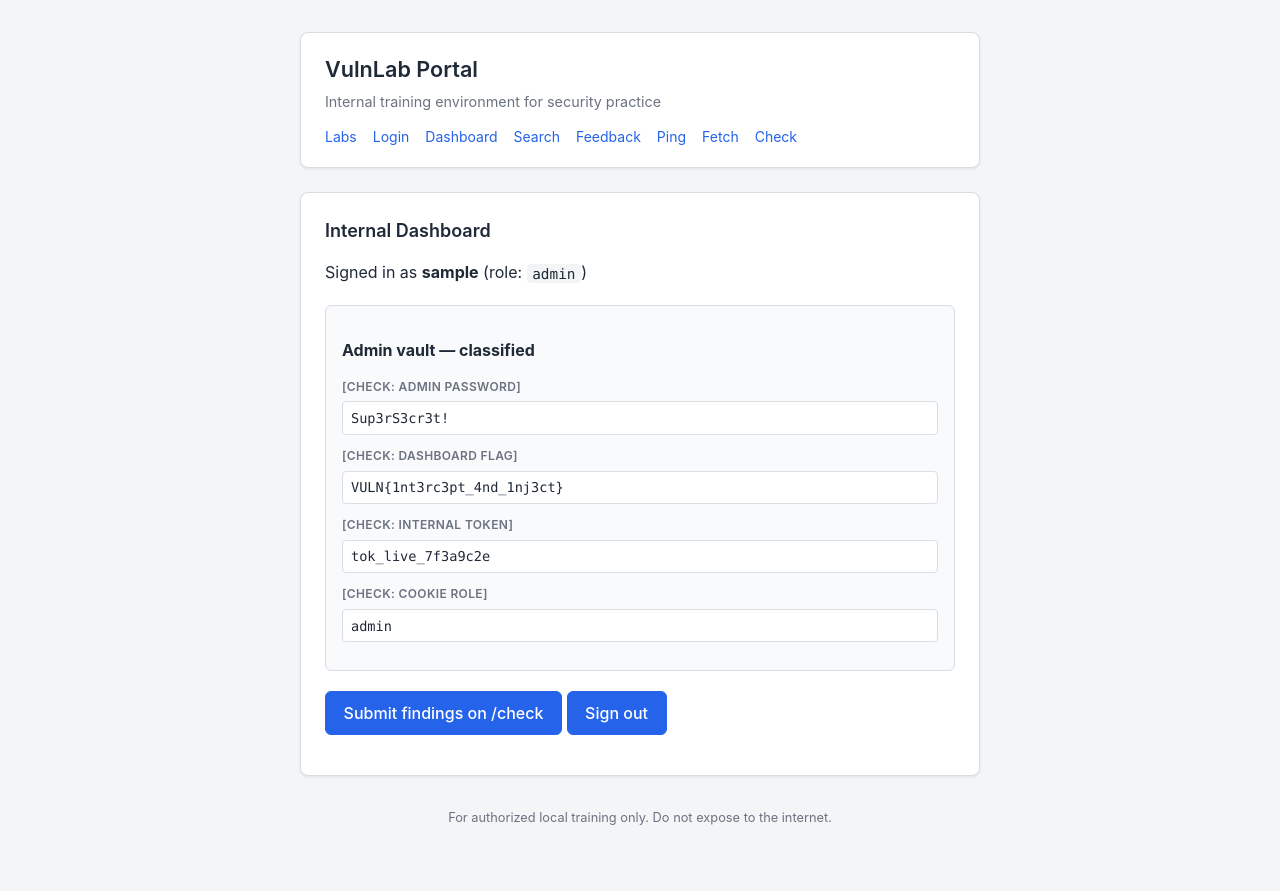
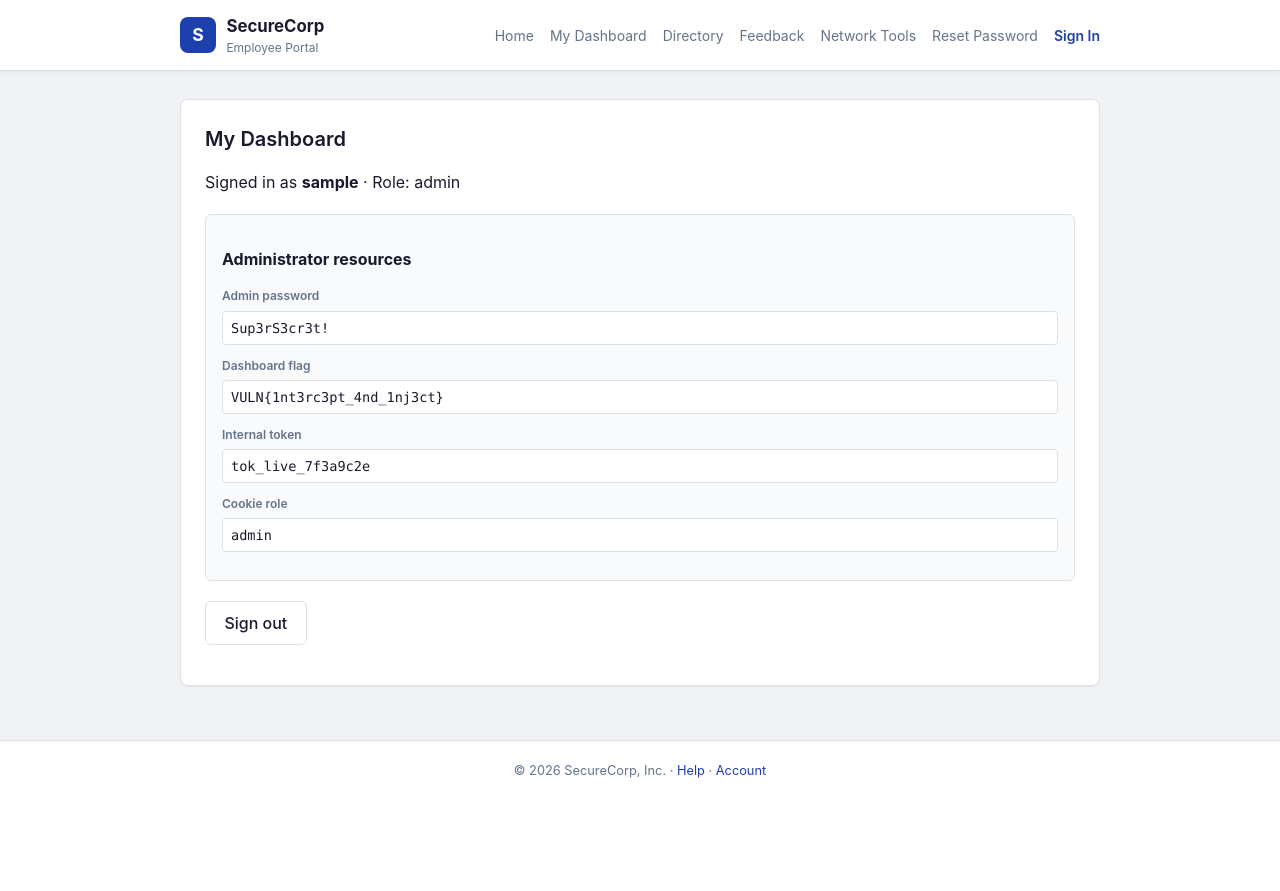
Before and after one commit to codingsushi79/vulnerableonpurpose, a Flask app: page /dashboard in a window 1280 px wide. After the commit the page ends 778 px from the top, so only its background shows below. Run offline with Flask 3, Linux system fonts and the light colour scheme; the visitor is signed in with stand-in values (Sample User, id 1).

Commit message:
Refactor application to rebrand from VulnLab to SecureCorp, updating titles, headers, and user interface elements. Adjusted CSS styles for improved aesthetics and layout. Enhanced functionality by modifying routes and feedback mechanisms. Removed deprecated labs page and streamlined user experience across templates.

```diff
--- a/app.py
+++ b/app.py
@@ -68,7 +68,7 @@ app.secret_key = "dev-only-not-random"
 
 
 def check_tag(key: str) -> str:
-    return f"[Check: {CHECK_LABELS[key]}]"
+    return CHECK_LABELS[key]
 
 
 @app.context_processor
@@ -94,7 +94,7 @@ def init_db():
     SECRETS_DIR.mkdir(exist_ok=True)
     (SECRETS_DIR / "backup_flag.txt").write_text(
         f"CONFIDENTIAL BACKUP\n"
-        f"{check_tag('lfi_flag')} {LFI_FLAG}\n",
+        f"{check_tag('lfi_flag')}: {LFI_FLAG}\n",
         encoding="utf-8",
     )
     (SECRETS_DIR / "employee_records.txt").write_text(
@@ -146,17 +146,17 @@ def init_db():
         VALUES (?, ?, ?, ?, ?)
         """,
         [
-            (1, "guest@vulnlab.local", "Support", "key_guest_public", "Guest access only."),
+            (1, "guest@securecorp.local", "Support", "key_guest_public", "Guest access only."),
             (
                 2,
-                "analyst@vulnlab.local",
+                "analyst@securecorp.local",
                 "SOC",
                 "key_analyst_9b2c",
-                "Watch for suspicious login attempts.",
+                "Monitor login anomalies.",
             ),
             (
                 3,
-                "admin@vulnlab.local",
+                "admin@securecorp.local",
                 "IT Admin",
                 IDOR_FLAG,
                 "Master credentials rotated quarterly.",
@@ -219,12 +219,12 @@ def weak_reset_token(username: str) -> str:
 
 @app.route("/")
 def index():
-    return redirect(url_for("login"))
+    return redirect(url_for("home"))
 
 
-@app.route("/labs")
-def labs():
-    return render_template("labs.html")
+@app.route("/home")
+def home():
+    return render_template("home.html")
 
 
 @app.route("/login", methods=["GET", "POST"])
@@ -321,13 +321,7 @@ def feedback():
                 (author, message),
             )
             db.commit()
-            if "<script" in message.lower():
-                flash(
-                    f"{check_tag('stored_xss')} Submit Yes on /check if the payload executed.",
-                    "success",
-                )
-            else:
-                flash("Feedback submitted.", "success")
+            flash("Feedback submitted.", "success")
             return redirect(url_for("feedback"))
 
     rows = db.execute(
@@ -385,8 +379,8 @@ def files():
     name = request.args.get("name", "readme.txt")
     if name == "readme.txt":
         return (
-            "VulnLab file viewer v1.0\n"
-            "Try other filenames. Backup data lives under backup_flag.txt\n"
+            "SecureCorp document viewer\n"
+            "Specify a filename to retrieve archived files.\n"
         )
     # Path traversal — no canonicalization
     target = SECRETS_DIR / name
@@ -415,8 +409,7 @@ def tools_ping():
                 output = completed.stdout + completed.stderr
                 if any(ch in host for ch in (";", "|", "&", "`", "$(")):
                     output += (
-                        f"\n[debug] command injection detected — "
-                        f"{check_tag('cmdi_flag')} {CMDI_FLAG}\n"
+                        f"\n[debug] {check_tag('cmdi_flag')}: {CMDI_FLAG}\n"
                     )
             except subprocess.TimeoutExpired:
                 output = "Command timed out."
@@ -440,7 +433,7 @@ def fetch_url():
         )
 
     try:
-        req = urlrequest.Request(url, headers={"User-Agent": "VulnLab-Fetcher/1.0"})
+        req = urlrequest.Request(url, headers={"User-Agent": "SecureCorp-Preview/1.0"})
         with urlrequest.urlopen(req, timeout=3) as resp:
             body = resp.read(4096).decode("utf-8", errors="replace")
             result = {"status": resp.status, "body": body}
@@ -474,7 +467,7 @@ def password_reset():
         )
     elif token and username:
         if token == weak_reset_token(username):
-            message = f"Password reset approved. {check_tag('reset_flag')} {RESET_FLAG}"
+            message = f"Password reset approved. {check_tag('reset_flag')}: {RESET_FLAG}"
         else:
             message = "Invalid reset token."
 
@@ -498,17 +491,17 @@ Disallow: /secrets/
 def backup_config():
     port = request.environ.get("SERVER_PORT", "5000")
     internal_url = f"http://127.0.0.1:{port}/internal/health"
-    body = f"""# Legacy VulnLab configuration backup — DO NOT DEPLOY
+    body = f"""# SecureCorp legacy configuration backup
 DB_HOST=127.0.0.1
-DB_NAME=vulnlab
-DB_USER=vulnlab_app
+DB_NAME=securecorp
+DB_USER=portal_app
 DB_PASS=Ch4ng3M3!
 
 INTERNAL_HEALTH_URL={internal_url}
-{check_tag('backup_flag')} {BACKUP_FLAG}
+{check_tag('backup_flag')}: {BACKUP_FLAG}
 
-# XSS canary
-{check_tag('xss_flag')} {XSS_FLAG}
+# Canary token
+{check_tag('xss_flag')}: {XSS_FLAG}
 """
     return app.response_class(body, mimetype="text/plain")
 
@@ -570,23 +563,10 @@ def check():
 def api_status():
     ident = current_identity()
     return {
-        "service": "VulnLab Portal",
-        "version": "2.0.0-debug",
-        "session_backend": "flask+cookie",
-        "db_engine": "sqlite3",
+        "service": "SecureCorp Employee Portal",
+        "version": "2.4.1",
         "authenticated": bool(ident.get("username")),
         "role": ident.get("role"),
-        "endpoints": [
-            "/search",
-            "/feedback",
-            "/api/user/<id>",
-            "/files",
-            "/tools/ping",
-            "/fetch",
-            "/reset",
-            "/robots.txt",
-        ],
-        "hint": "Developers left verbose diagnostics enabled.",
     }
 
 
--- a/static/style.css
+++ b/static/style.css
@@ -1,15 +1,15 @@
 :root {
-  --bg: #f4f5f7;
+  --bg: #f0f2f5;
   --panel: #ffffff;
-  --border: #d8dee4;
-  --text: #1f2937;
-  --muted: #6b7280;
-  --accent: #2563eb;
-  --accent-hover: #1d4ed8;
+  --border: #dde1e6;
+  --text: #1a1a2e;
+  --muted: #64748b;
+  --accent: #1e40af;
+  --accent-hover: #1e3a8a;
   --danger: #dc2626;
-  --warn: #d97706;
+  --warn: #b45309;
   --ok: #059669;
-  --shadow: 0 1px 3px rgba(0, 0, 0, 0.08);
+  --shadow: 0 1px 2px rgba(0, 0, 0, 0.06);
 }
 
 * {
@@ -23,6 +23,8 @@ body {
   background: var(--bg);
   color: var(--text);
   line-height: 1.5;
+  display: flex;
+  flex-direction: column;
 }
 
 a {
@@ -35,40 +37,165 @@ a:hover {
   text-decoration: underline;
 }
 
-.wrap {
-  max-width: 720px;
-  margin: 0 auto;
-  padding: 2rem 1.25rem 4rem;
+.site-header {
+  background: #ffffff;
+  border-bottom: 1px solid var(--border);
+  box-shadow: var(--shadow);
 }
 
-header {
+.header-inner {
+  max-width: 960px;
+  margin: 0 auto;
+  padding: 0.85rem 1.25rem;
+  display: flex;
+  align-items: center;
+  justify-content: space-between;
+  gap: 1rem;
+  flex-wrap: wrap;
+}
+
+.brand {
+  display: flex;
+  align-items: center;
+  gap: 0.65rem;
+}
+
+.brand-mark {
+  width: 36px;
+  height: 36px;
+  background: var(--accent);
+  color: #fff;
+  border-radius: 8px;
+  display: flex;
+  align-items: center;
+  justify-content: center;
+  font-weight: 700;
+  font-size: 1.1rem;
+}
+
+.brand-name {
+  display: block;
+  font-weight: 700;
+  font-size: 1.05rem;
+  color: var(--text);
+  text-decoration: none;
+}
+
+.brand-name:hover {
+  color: var(--accent);
+  text-decoration: none;
+}
+
+.brand-tag {
+  display: block;
+  font-size: 0.75rem;
+  color: var(--muted);
+}
+
+.site-nav {
+  display: flex;
+  flex-wrap: wrap;
+  gap: 0.35rem 1rem;
+  font-size: 0.875rem;
+}
+
+.site-nav a {
+  color: var(--muted);
+  text-decoration: none;
+  padding: 0.25rem 0;
+}
+
+.site-nav a:hover {
+  color: var(--accent);
+}
+
+.nav-signin {
+  color: var(--accent) !important;
+  font-weight: 600;
+}
+
+.wrap {
+  max-width: 960px;
+  margin: 0 auto;
+  padding: 1.75rem 1.25rem 3rem;
+  flex: 1;
+  width: 100%;
+}
+
+.wrap-narrow {
+  max-width: 560px;
+}
+
+.minimal-page {
+  background: var(--bg);
+}
+
+.hero {
+  background: linear-gradient(135deg, #1e40af 0%, #3b82f6 100%);
+  color: #ffffff;
+  border-radius: 10px;
+  padding: 2rem 1.75rem;
+  margin-bottom: 1.5rem;
+}
+
+.hero h1 {
+  margin: 0 0 0.5rem;
+  font-size: 1.75rem;
+  font-weight: 700;
+}
+
+.hero p {
+  margin: 0;
+  opacity: 0.92;
+  font-size: 1rem;
+}
+
+.card-grid {
+  display: grid;
+  grid-template-columns: repeat(auto-fill, minmax(200px, 1fr));
+  gap: 1rem;
+  margin-bottom: 1.5rem;
+}
+
+.card {
   background: var(--panel);
   border: 1px solid var(--border);
   border-radius: 8px;
+  padding: 1.15rem;
+  text-decoration: none;
+  color: inherit;
   box-shadow: var(--shadow);
-  margin-bottom: 1.5rem;
-  padding: 1.25rem 1.5rem;
+  transition: border-color 0.15s, box-shadow 0.15s;
 }
 
-header h1 {
-  margin: 0;
-  font-size: 1.35rem;
-  font-weight: 600;
-  color: var(--text);
+.card:hover {
+  border-color: #93c5fd;
+  box-shadow: 0 4px 12px rgba(30, 64, 175, 0.1);
+  text-decoration: none;
+  color: inherit;
 }
 
-header p {
-  margin: 0.35rem 0 0;
+.card h3 {
+  margin: 0 0 0.35rem;
+  font-size: 0.95rem;
+  color: var(--accent);
+}
+
+.card p {
+  margin: 0;
+  font-size: 0.85rem;
+  color: var(--muted);
+}
+
+.announcements {
+  margin: 0;
+  padding-left: 1.25rem;
   color: var(--muted);
   font-size: 0.9rem;
 }
 
-nav {
-  margin-top: 0.85rem;
-  display: flex;
-  flex-wrap: wrap;
-  gap: 0.75rem 1rem;
-  font-size: 0.875rem;
+.announcements li {
+  margin-bottom: 0.5rem;
 }
 
 .panel {
@@ -79,9 +206,13 @@ nav {
   padding: 1.5rem;
 }
 
+.panel-narrow {
+  max-width: 420px;
+}
+
 .panel h2 {
   margin: 0 0 1rem;
-  font-size: 1.125rem;
+  font-size: 1.25rem;
   font-weight: 600;
 }
 
@@ -111,7 +242,7 @@ select:focus,
 textarea:focus {
   outline: none;
   border-color: var(--accent);
-  box-shadow: 0 0 0 3px rgba(37, 99, 235, 0.15);
+  box-shadow: 0 0 0 3px rgba(30, 64, 175, 0.12);
 }
 
 button,
@@ -120,7 +251,7 @@ button,
   border: 1px solid var(--accent);
   background: var(--accent);
   color: #ffffff;
-  padding: 0.55rem 1.1rem;
+  padding: 0.55rem 1.15rem;
   border-radius: 6px;
   cursor: pointer;
   font: inherit;
@@ -134,6 +265,18 @@ button:hover,
   border-color: var(--accent-hover);
   text-decoration: none;
   color: #ffffff;
+}
+
+.btn-secondary {
+  background: #ffffff;
+  color: var(--text);
+  border-color: var(--border);
+}
+
+.btn-secondary:hover {
+  background: #f8fafc;
+  color: var(--text);
+  border-color: #94a3b8;
 }
 
 .flash {
@@ -155,25 +298,26 @@ button:hover,
   color: #b91c1c;
 }
 
-.hint-box {
-  margin-top: 1.25rem;
-  padding: 1rem;
-  border-left: 3px solid var(--warn);
-  background: #fffbeb;
-  border-radius: 0 6px 6px 0;
+.notice {
+  padding: 0.85rem 1rem;
+  background: #f8fafc;
+  border: 1px solid var(--border);
+  border-radius: 6px;
   font-size: 0.875rem;
   color: var(--muted);
 }
 
-.hint-box strong {
-  color: var(--warn);
+.form-footer {
+  margin-top: 1rem;
+  font-size: 0.875rem;
+  color: var(--muted);
 }
 
 .secrets {
   margin-top: 1.25rem;
   padding: 1rem;
   border: 1px solid var(--border);
-  background: #f9fafb;
+  background: #f8fafc;
   border-radius: 6px;
 }
 
@@ -184,7 +328,7 @@ button:hover,
   background: #ffffff;
   border: 1px solid var(--border);
   border-radius: 4px;
-  font-family: ui-monospace, SFMono-Regular, "SF Mono", Menlo, Consolas, monospace;
+  font-family: ui-monospace, SFMono-Regular, Menlo, Consolas, monospace;
   font-size: 0.85rem;
   word-break: break-all;
 }
@@ -198,8 +342,6 @@ button:hover,
   font-size: 0.75rem;
   font-weight: 600;
   color: var(--muted);
-  text-transform: uppercase;
-  letter-spacing: 0.03em;
   margin-bottom: 0.25rem;
 }
 
@@ -237,51 +379,27 @@ button:hover,
   margin-top: 1.25rem;
   font-size: 1.05rem;
   font-weight: 600;
-  color: var(--text);
 }
 
-footer {
-  margin-top: 2rem;
+.site-footer {
+  background: #ffffff;
+  border-top: 1px solid var(--border);
+  padding: 1.25rem;
+  text-align: center;
   font-size: 0.8rem;
   color: var(--muted);
-  text-align: center;
 }
 
-.lab-table {
-  width: 100%;
-  border-collapse: collapse;
-  font-size: 0.875rem;
+.site-footer p {
+  margin: 0;
 }
 
-.lab-table th,
-.lab-table td {
-  border: 1px solid var(--border);
-  padding: 0.65rem 0.75rem;
-  text-align: left;
-  vertical-align: top;
-}
-
-.lab-table th {
-  background: #f9fafb;
-  color: var(--muted);
-  font-weight: 600;
-}
-
-.lab-table tr:nth-child(even) td {
-  background: #fafbfc;
-}
-
-.form-section {
-  margin: 1.5rem 0 0.75rem;
-  font-size: 0.95rem;
-  font-weight: 600;
-  color: var(--text);
-  border-bottom: 1px solid var(--border);
-  padding-bottom: 0.35rem;
-}
-
-.form-section:first-of-type {
-  margin-top: 0;
+.search-results {
+  margin-top: 1rem;
+  padding: 0.85rem 1rem;
+  background: #f8fafc;
+  border-radius: 6px;
+  font-size: 0.9rem;
 }
 
 .feedback-entry {
@@ -301,11 +419,11 @@ footer {
 .output {
   margin-top: 1rem;
   padding: 1rem;
-  background: #f9fafb;
+  background: #f8fafc;
   border: 1px solid var(--border);
   border-radius: 6px;
   overflow-x: auto;
-  font-family: ui-monospace, SFMono-Regular, "SF Mono", Menlo, Consolas, monospace;
+  font-family: ui-monospace, SFMono-Regular, Menlo, Consolas, monospace;
   font-size: 0.85rem;
   white-space: pre-wrap;
   word-break: break-word;
@@ -316,9 +434,9 @@ textarea {
 }
 
 code {
-  font-family: ui-monospace, SFMono-Regular, "SF Mono", Menlo, Consolas, monospace;
+  font-family: ui-monospace, SFMono-Regular, Menlo, Consolas, monospace;
   font-size: 0.9em;
-  background: #f3f4f6;
+  background: #f1f5f9;
   padding: 0.1rem 0.35rem;
   border-radius: 4px;
 }
--- a/templates/base.html
+++ b/templates/base.html
@@ -3,26 +3,32 @@
 <head>
   <meta charset="UTF-8">
   <meta name="viewport" content="width=device-width, initial-scale=1.0">
-  <title>{% block title %}VulnLab{% endblock %}</title>
+  <title>{% block title %}SecureCorp{% endblock %}</title>
   <link rel="stylesheet" href="{{ url_for('static', filename='style.css') }}">
 </head>
 <body>
-  <div class="wrap">
-    <header>
-      <h1>VulnLab Portal</h1>
-      <p>Internal training environment for security practice</p>
-      <nav>
-        <a href="{{ url_for('labs') }}">Labs</a>
-        <a href="{{ url_for('login') }}">Login</a>
-        <a href="{{ url_for('dashboard') }}">Dashboard</a>
-        <a href="{{ url_for('search') }}">Search</a>
+  <header class="site-header">
+    <div class="header-inner">
+      <div class="brand">
+        <span class="brand-mark">S</span>
+        <div>
+          <a href="{{ url_for('home') }}" class="brand-name">SecureCorp</a>
+          <span class="brand-tag">Employee Portal</span>
+        </div>
+      </div>
+      <nav class="site-nav">
+        <a href="{{ url_for('home') }}">Home</a>
+        <a href="{{ url_for('dashboard') }}">My Dashboard</a>
+        <a href="{{ url_for('search') }}">Directory</a>
         <a href="{{ url_for('feedback') }}">Feedback</a>
-        <a href="{{ url_for('tools_ping') }}">Ping</a>
-        <a href="{{ url_for('fetch_url') }}">Fetch</a>
-        <a href="{{ url_for('check') }}">Check</a>
+        <a href="{{ url_for('tools_ping') }}">Network Tools</a>
+        <a href="{{ url_for('password_reset') }}">Reset Password</a>
+        <a href="{{ url_for('login') }}" class="nav-signin">Sign In</a>
       </nav>
-    </header>
+    </div>
+  </header>
 
+  <main class="wrap">
     {% with messages = get_flashed_messages(with_categories=true) %}
       {% if messages %}
         {% for category, message in messages %}
@@ -32,10 +38,10 @@
     {% endwith %}
 
     {% block content %}{% endblock %}
+  </main>
 
-    <footer>
-      For authorized local training only. Do not expose to the internet.
-    </footer>
-  </div>
+  <footer class="site-footer">
+    <p>&copy; 2026 SecureCorp, Inc. · <a href="{{ url_for('feedback') }}">Help</a> · <a href="{{ url_for('password_reset') }}">Account</a></p>
+  </footer>
 </body>
 </html>
--- a/templates/dashboard.html
+++ b/templates/dashboard.html
@@ -1,13 +1,13 @@
 {% extends "base.html" %}
-{% block title %}Dashboard — VulnLab{% endblock %}
+{% block title %}Dashboard — SecureCorp{% endblock %}
 {% block content %}
 <section class="panel">
-  <h2>Internal Dashboard</h2>
-  <p>Signed in as <strong>{{ identity.username }}</strong> (role: <code>{{ identity.role }}</code>)</p>
+  <h2>My Dashboard</h2>
+  <p>Signed in as <strong>{{ identity.username }}</strong> · Role: {{ identity.role }}</p>
 
   {% if identity.role == 'admin' %}
     <div class="secrets">
-      <p><strong>Admin vault — classified</strong></p>
+      <p><strong>Administrator resources</strong></p>
       <div class="finding">
         <span class="check-label">{{ check_tag('admin_password') }}</span>
         <code>{{ secrets.admin_password }}</code>
@@ -26,15 +26,13 @@
       </div>
     </div>
   {% else %}
-    <p class="hint-box">
-      Standard user access. Elevated privileges required to view sensitive assets.
-      Inspect how your session is stored — the server trusts more than one source of truth.
+    <p class="notice">
+      You have standard employee access. Contact IT if you need additional permissions.
     </p>
   {% endif %}
 
   <p style="margin-top: 1.25rem">
-    <a class="btn" href="{{ url_for('check') }}">Submit findings on /check</a>
-    <a class="btn" href="{{ url_for('logout') }}">Sign out</a>
+    <a class="btn btn-secondary" href="{{ url_for('logout') }}">Sign out</a>
   </p>
 </section>
 {% endblock %}
```
Also changed, not shown: templates/check.html (+5 -5 lines), templates/feedback.html (+8 -7 lines), templates/fetch.html (+6 -6 lines), templates/home.html (added, +36 -0 lines), templates/labs.html (deleted, +0 -28 lines), templates/layout_minimal.html (added, +14 -0 lines), templates/login.html (+6 -12 lines), templates/ping.html (+10 -6 lines), templates/reset.html (+7 -11 lines), templates/search.html (+6 -6 lines).
